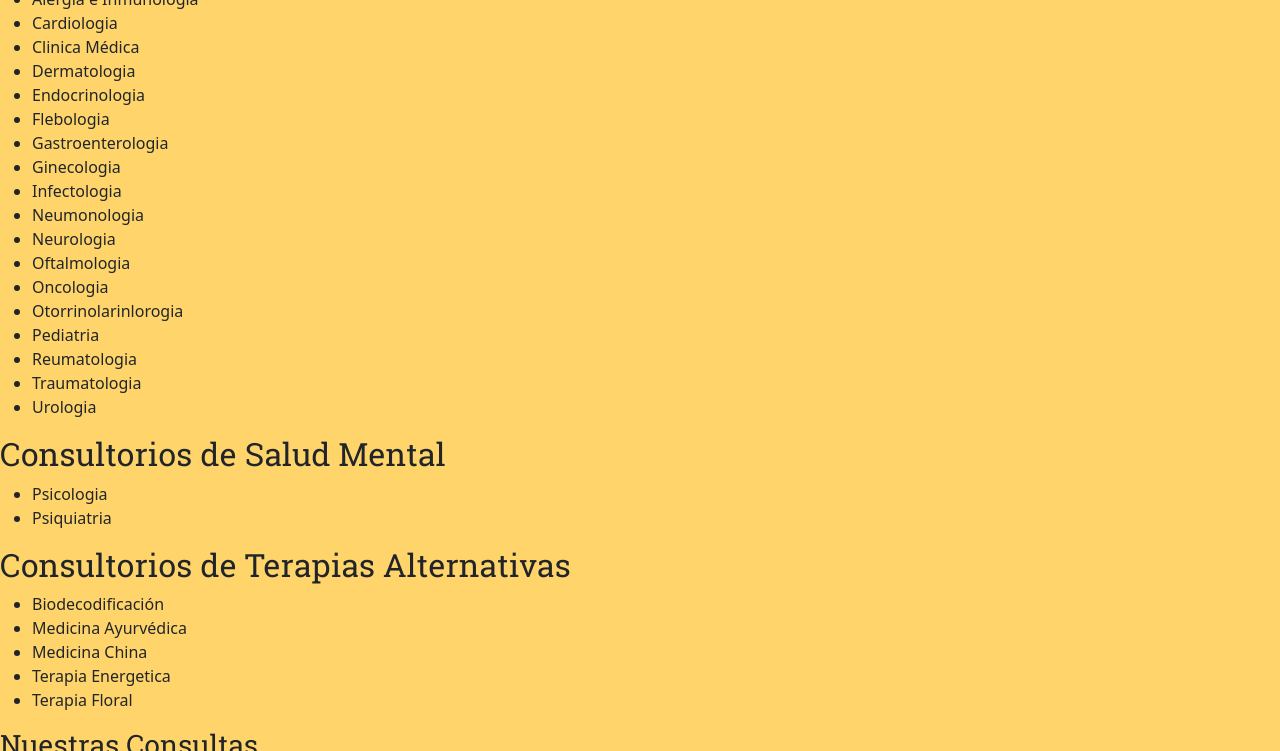
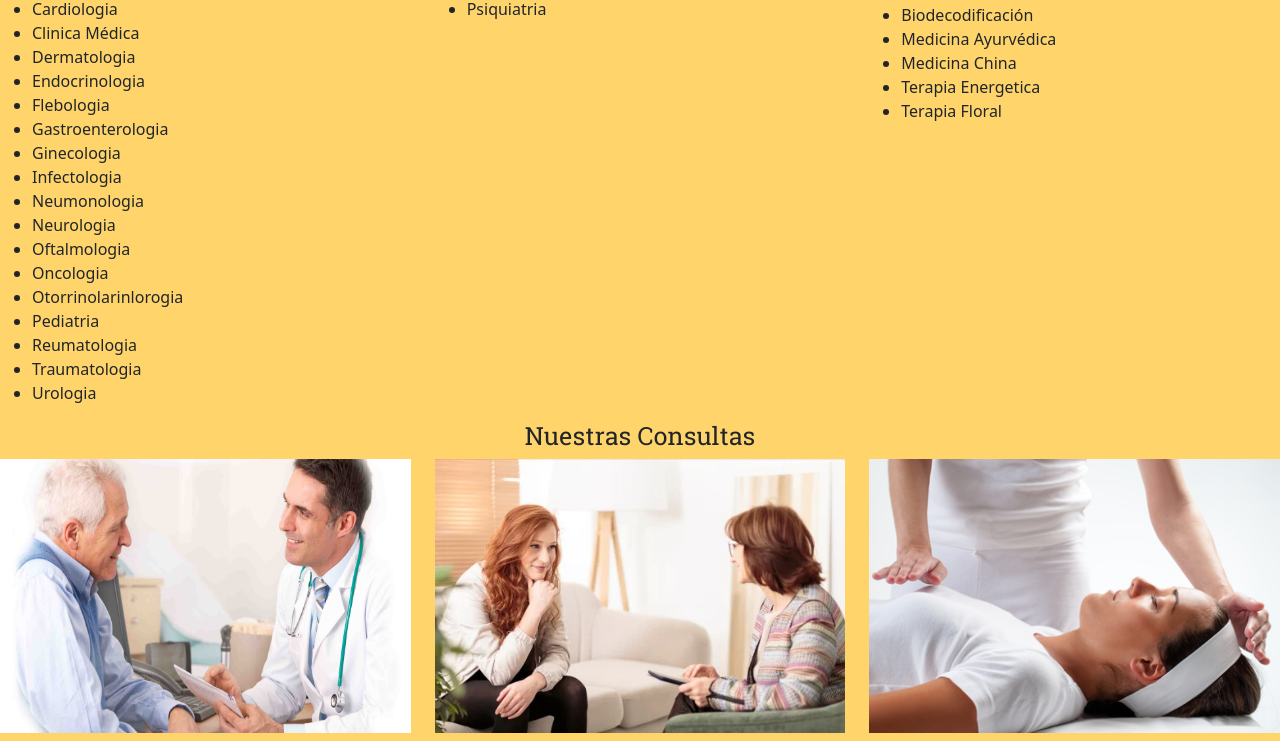
Before and after one commit to Antonellatin92/Clinica-, a plain HTML site: page paginas/servicios.html in a window 1280 px wide. Shown: the part 361-1112 px from the top of the page. Drawn offline with nearby package versions, Linux system fonts and the light colour scheme.

Commit message:
segundo cambio servicios

```diff
--- a/paginas/servicios.html
+++ b/paginas/servicios.html
@@ -40,13 +40,13 @@
 
      <main>
          <section>
-             <h1>Consultorios</h1>
+             <h1 class="titulo1 text-center">Consultorios</h1>
              <p>Bienestar del Ser brinda un servicio de salud destinado a la atención de pacientes para diagnóstico y tratamiento, a través de la ejecución de acciones de promoción, prevención, recuperación y rehabilitación, dirigidas al individuo, a la familia y al medio, cuando se comprueba que no hay necesidad de internación.
              Nuestra clinica lleva a cabo consultas y prácticas ambulatorias, de las distintas especialidades, que se realizan dentro del consultorio.</p>
          </section>
-         <section>
-             <div>
-                  <h2>Consultorios Médicos</h2>
+         <section class="row">
+             <div class="col-lg-4 col-12">
+                  <h2 class="titulo2">Consultorios Médicos</h2>
                   <ul>
                      <li>Alergia e Inmunologia</li>
                      <li>Cardiologia</li>
@@ -68,15 +68,15 @@
                      <li>Urologia</li>
                   </ul>
              </div>
-             <div>
-                 <h2>Consultorios de Salud Mental</h2>
+             <div class="col-lg-4 col-12">
+                 <h2 class="titulo2">Consultorios Médicos</h2>
                  <ul>
                      <li>Psicologia</li>
                      <li>Psiquiatria</li>
                  </ul>
              </div>
-             <div>
-                 <h2>Consultorios de Terapias Alternativas</h2>
+             <div class="col-lg-4 col-12">
+                 <h2 class="titulo2">Consultorios de Terapias Alternativas</h2>
                  <ul>
                      <li>Biodecodificación</li>
                      <li>Medicina Ayurvédica</li>
@@ -87,8 +87,8 @@
              </div>
          </section>
          <section>
-             <h3>Nuestras Consultas</h3>
-             <div class="d-flex row">
+             <h3 class="titulo3 text-center">Nuestras Consultas</h3>
+             <div class="d-flex row pb-2 mb-3">
                  <img class="col-lg-4 col-12" src="../imagenes/img-consulta-medica.jpg" alt="consultaMedica">
                  <img class="col-lg-4 col-12" src="../imagenes/img terapia-psicologica.webp" alt="consultaPsicologica">
                  <img class="col-lg-4 col-12" src="../imagenes/img-terap- energetica.jpg" alt="consultaTerapiaAleternativa">
```
